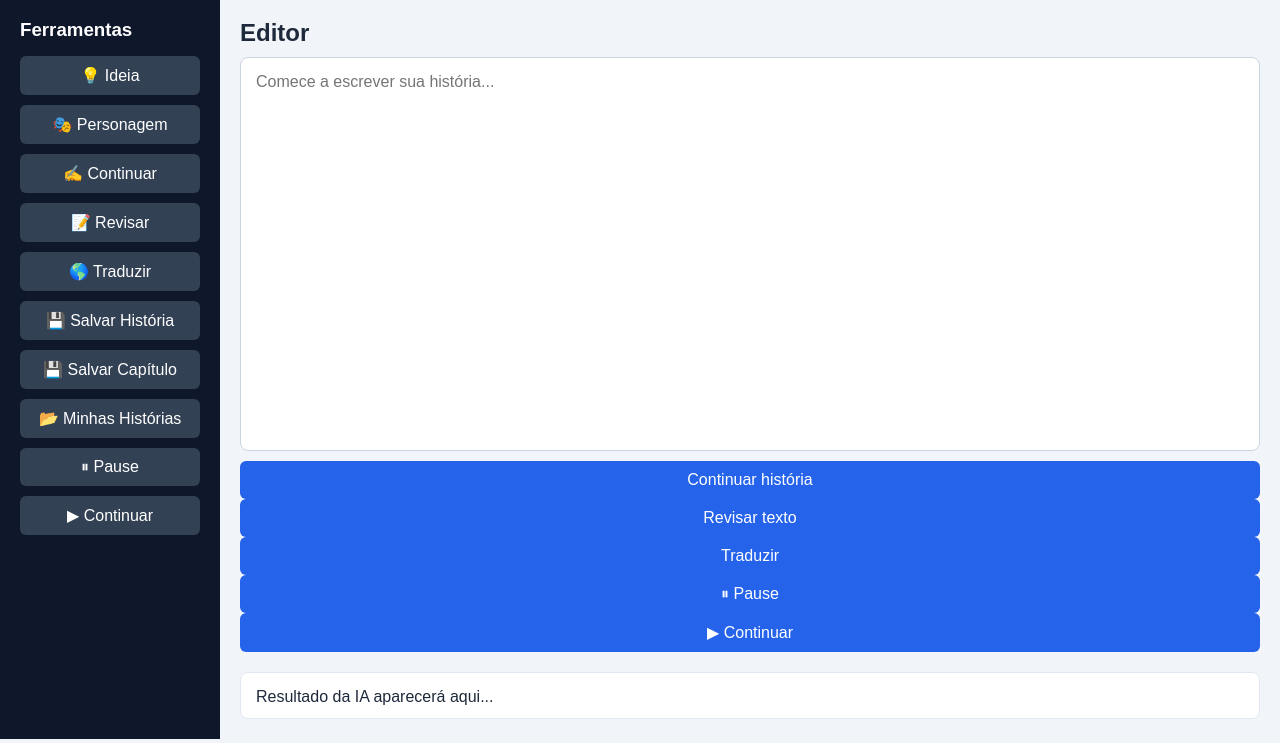
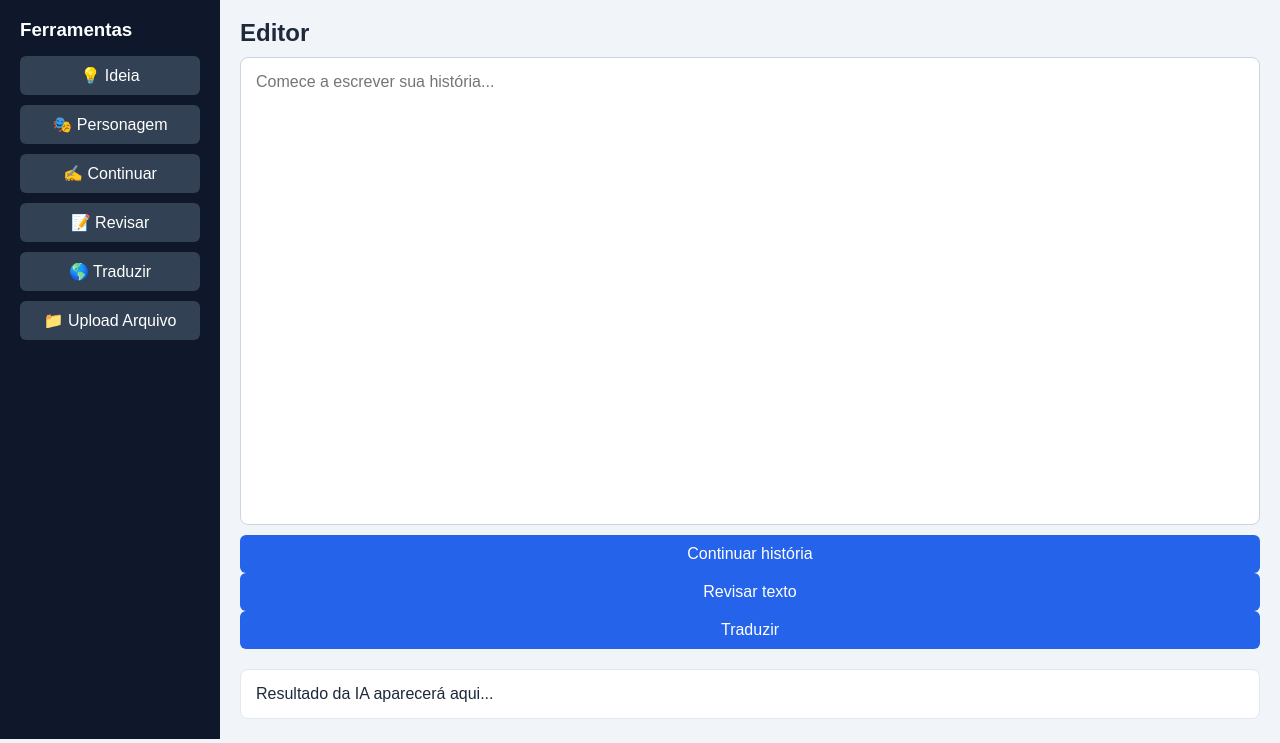
Before and after one commit to Luan-labs/Eva-Liter-ria, a Flask app: template templates/chat.html in a window 1280 px wide. Shown: the part 57-800 px from the top of the page. Run offline with Flask 3, Linux system fonts and the light colour scheme; the template is opened without the code that fills it, so the values that code supplies are empty.

Commit message:
Add file upload functionality to chat template

```diff
--- a/templates/chat.html
+++ b/templates/chat.html
@@ -13,7 +13,6 @@
 
 <div class="container">
 
-  <!-- SIDEBAR -->
   <div class="sidebar">
     <h3>Ferramentas</h3>
     <button onclick="gerarIdeia()">💡 Ideia</button>
@@ -21,14 +20,10 @@
     <button onclick="continuar()">✍️ Continuar</button>
     <button onclick="revisar()">📝 Revisar</button>
     <button onclick="traduzir()">🌎 Traduzir</button>
-    <button onclick="salvarHistoria()">💾 Salvar História</button>
-    <button onclick="salvarCapitulo()">💾 Salvar Capítulo</button>
-    <button onclick="listarHistorias()">📂 Minhas Histórias</button>
-    <button onclick="pausarDigitar()">⏸ Pause</button>
-    <button onclick="continuarDigitar()">▶ Continuar</button>
+    <button onclick="document.getElementById('fileInput').click()">📁 Upload Arquivo</button>
+    <input type="file" id="fileInput" style="display:none" onchange="uploadArquivo(event)">
   </div>
 
-  <!-- EDITOR -->
   <div class="editor">
     <h2>Editor</h2>
     <textarea id="texto" placeholder="Comece a escrever sua história..."></textarea>
@@ -37,22 +32,40 @@
       <button onclick="continuar()">Continuar história</button>
       <button onclick="revisar()">Revisar texto</button>
       <button onclick="traduzir()">Traduzir</button>
-      <button onclick="pausarDigitar()">⏸ Pause</button>
-      <button onclick="continuarDigitar()">▶ Continuar</button>
     </div>
 
     <div class="resultado" id="resultado">
       Resultado da IA aparecerá aqui...
-    </div>
-
-    <div class="listas">
-      <div id="historiasList"></div>
-      <div id="capitulosList"></div>
     </div>
   </div>
 
 </div>
 
 <script src="{{ url_for('static', filename='script.js') }}"></script>
+<script>
+// Mesma função de upload
+function uploadArquivo(event){
+    const file = event.target.files[0];
+    if(!file) return;
+
+    const formData = new FormData();
+    formData.append("file", file);
+
+    fetch("/upload", {
+        method: "POST",
+        body: formData
+    })
+    .then(res => res.json())
+    .then(data => {
+        if(data.conteudo){
+            document.getElementById("texto").value = data.conteudo;
+            alert("Arquivo carregado com sucesso!");
+        } else {
+            alert(data.mensagem);
+        }
+    })
+    .catch(err => alert("Erro ao enviar arquivo."));
+}
+</script>
 </body>
 </html>
```
